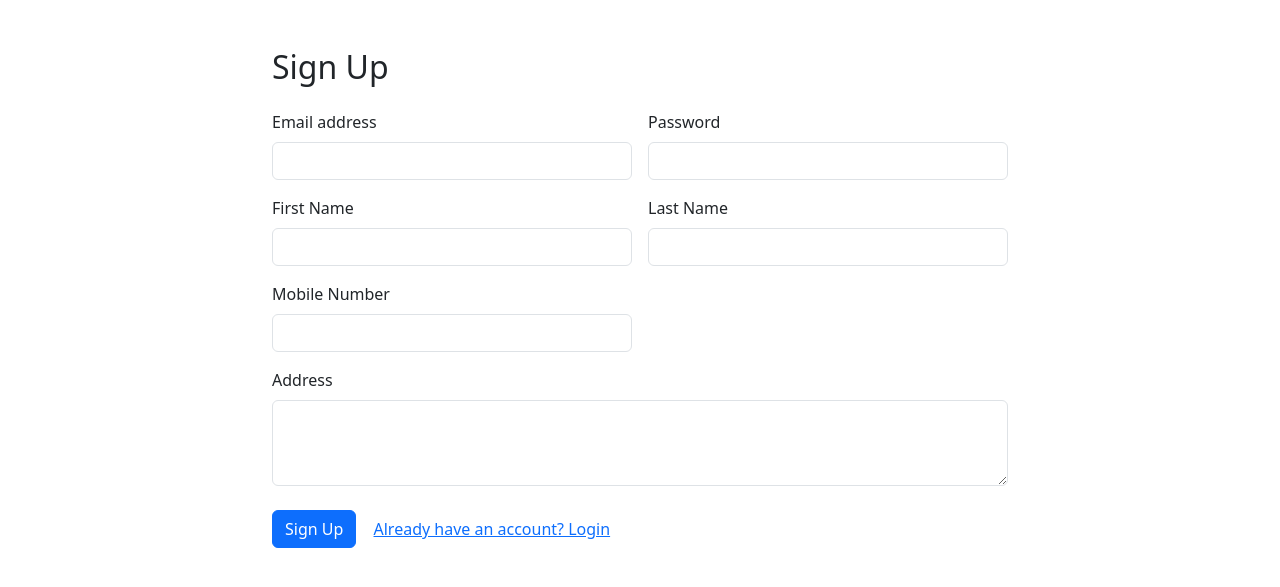
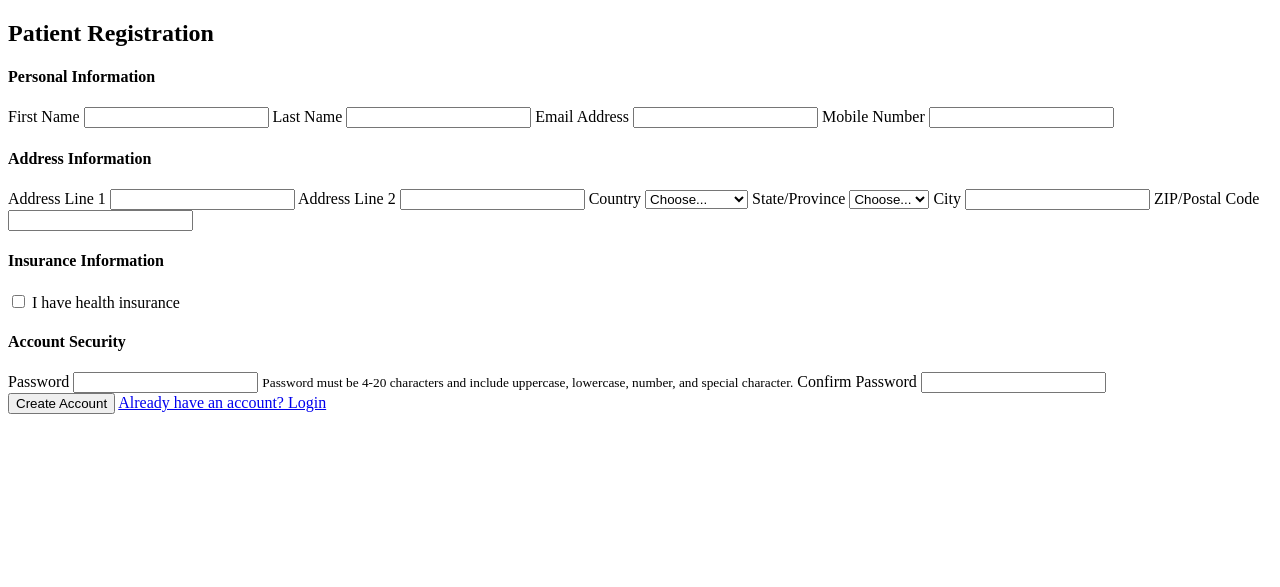
Before and after one commit to njabulomoyo/CS_120_PROJECT, a Flask app: page /signup in a window 1280 px wide. Shown: the top 587 px of the page. Run offline with Flask 3, Linux system fonts and the light colour scheme; some libraries are stand-ins or nearby versions.

Commit message:
Added insurance field, updated address fields, commented necessary fields

```diff
--- a/templates/signup.html
+++ b/templates/signup.html
@@ -2,62 +2,128 @@
 <html lang="en">
 <head>
     <meta charset="UTF-8">
-    <meta name="viewport" content="width=device-width, initial-scale=1.0">
-    <title>Sign Up - Appointment System</title>
-    <link href="https://cdnjs.cloudflare.com/ajax/libs/bootstrap/5.3.0/css/bootstrap.min.css" rel="stylesheet">
+    <title>Patient Registration</title>
 </head>
-<body class="container mt-5">
-    <div class="row justify-content-center">
-        <div class="col-md-8">
-            <h2 class="mb-4">Sign Up</h2>
+<body>
+    <h2>Patient Registration</h2>
 
-            {% with messages = get_flashed_messages() %}
-                {% if messages %}
-                    {% for message in messages %}
-                        <div class="alert alert-info">{{ message }}</div>
-                    {% endfor %}
-                {% endif %}
-            {% endwith %}
+    <form method="POST" onsubmit="return validateForm()">
+        <!-- Personal Information Section -->
+        <div>
+            <h4>Personal Information</h4>
+            <div>
+                <label for="first_name">First Name</label>
+                <input type="text" id="first_name" name="first_name" required>
 
-            <form method="POST" class="needs-validation">
-                <div class="row g-3">
-                    <div class="col-md-6">
-                        <label for="email" class="form-label">Email address</label>
-                        <input type="email" class="form-control" id="email" name="email" required>
-                    </div>
+                <label for="last_name">Last Name</label>
+                <input type="text" id="last_name" name="last_name" required>
 
-                    <div class="col-md-6">
-                        <label for="password" class="form-label">Password</label>
-                        <input type="password" class="form-control" id="password" name="password" required>
-                    </div>
+                <label for="email">Email Address</label>
+                <input type="email" id="email" name="email" required>
 
-                    <div class="col-md-6">
-                        <label for="first_name" class="form-label">First Name</label>
-                        <input type="text" class="form-control" id="first_name" name="first_name" required>
-                    </div>
+                <label for="mobile">Mobile Number</label>
+                <input type="tel" id="mobile" name="mobile" pattern="[0-9]{10}" required>
+            </div>
+        </div>
 
-                    <div class="col-md-6">
-                        <label for="last_name" class="form-label">Last Name</label>
-                        <input type="text" class="form-control" id="last_name" name="last_name" required>
-                    </div>
+        <!-- Address Section -->
+        <div>
+            <h4>Address Information</h4>
+            <div>
+                <label for="address_line1">Address Line 1</label>
+                <input type="text" id="address_line1" name="address_line1" required>
 
-                    <div class="col-md-6">
-                        <label for="mobile" class="form-label">Mobile Number</label>
-                        <input type="tel" class="form-control" id="mobile" name="mobile" required>
-                    </div>
+                <label for="address_line2">Address Line 2</label>
+                <input type="text" id="address_line2" name="address_line2">
 
-                    <div class="col-12">
-                        <label for="address" class="form-label">Address</label>
-                        <textarea class="form-control" id="address" name="address" rows="3" required></textarea>
-                    </div>
+                <label for="country">Country</label>
+                <select id="country" name="country" required>
+                    <option value="">Choose...</option>
+                    <option value="US">United States</option>
+                    <option value="CA">Canada</option>
+                </select>
+
+                <label for="state">State/Province</label>
+                <select id="state" name="state" required>
+                    <option value="">Choose...</option>
+                    <option value="AL">Alabama</option>
+                    <option value="AK">Alaska</option>
+                </select>
+
+                <label for="city">City</label>
+                <input type="text" id="city" name="city" required>
+
+                <label for="zip_code">ZIP/Postal Code</label>
+                <input type="text" id="zip_code" name="zip_code" required>
+            </div>
+        </div>
+
+        <!-- Insurance Section -->
+        <div>
+            <h4>Insurance Information</h4>
+            <div>
+                <input type="checkbox" id="has_insurance" name="has_insurance" onchange="toggleInsuranceFields()">
+                <label for="has_insurance">I have health insurance</label>
+
+                <div id="insurance_fields" style="display: none;">
+                    <label for="insurance_provider">Insurance Provider</label>
+                    <input type="text" id="insurance_provider" name="insurance_provider">
+
+                    <label for="insurance_number">Insurance Policy Number</label>
+                    <input type="text" id="insurance_number" name="insurance_number">
+
+                    <label for="group_number">Group Number</label>
+                    <input type="text" id="group_number" name="group_number">
+
+                    <label for="policy_holder">Policy Holder Name</label>
+                    <input type="text" id="policy_holder" name="policy_holder">
                 </div>
+            </div>
+        </div>
 
-                <div class="mt-4">
-                    <button type="submit" class="btn btn-primary">Sign Up</button>
-                    <a href="{{ url_for('login') }}" class="btn btn-link">Already have an account? Login</a>
-                </div>
-            </form>
+        <!-- Password Section -->
+        <div>
+            <h4>Account Security</h4>
+            <div>
+                <label for="password">Password</label>
+                <input type="password" id="password" name="password"
+                       pattern="^(?=.*[a-z])(?=.*[A-Z])(?=.*\d)(?=.*[@$!%*?&])[A-Za-z\d@$!%*?&]{4,20}$" required>
+                <small>Password must be 4-20 characters and include uppercase, lowercase, number, and special character.</small>
+
+                <label for="confirm_password">Confirm Password</label>
+                <input type="password" id="confirm_password" name="confirm_password" required>
+            </div>
         </div>
-    </div>
+
+        <div>
+            <button type="submit">Create Account</button>
+            <a href="{{ url_for('login') }}">Already have an account? Login</a>
+        </div>
+    </form>
+
+    <script>
+        function toggleInsuranceFields() {
+            const insuranceFields = document.getElementById('insurance_fields');
+            const hasInsurance = document.getElementById('has_insurance').checked;
+            insuranceFields.style.display = hasInsurance ? 'block' : 'none';
+
+            const insuranceInputs = insuranceFields.getElementsByTagName('input');
+            for (let input of insuranceInputs) {
+                input.required = hasInsurance;
+            }
+        }
+
+        function validateForm() {
+            const password = document.getElementById('password');
+            const confirmPassword = document.getElementById('confirm_password');
+            if (password.value !== confirmPassword.value) {
+                confirmPassword.setCustomValidity("Passwords don't match");
+                return false;
+            } else {
+                confirmPassword.setCustomValidity('');
+            }
+            return true;
+        }
+    </script>
 </body>
-</html>         </tr>
+</html>
```
